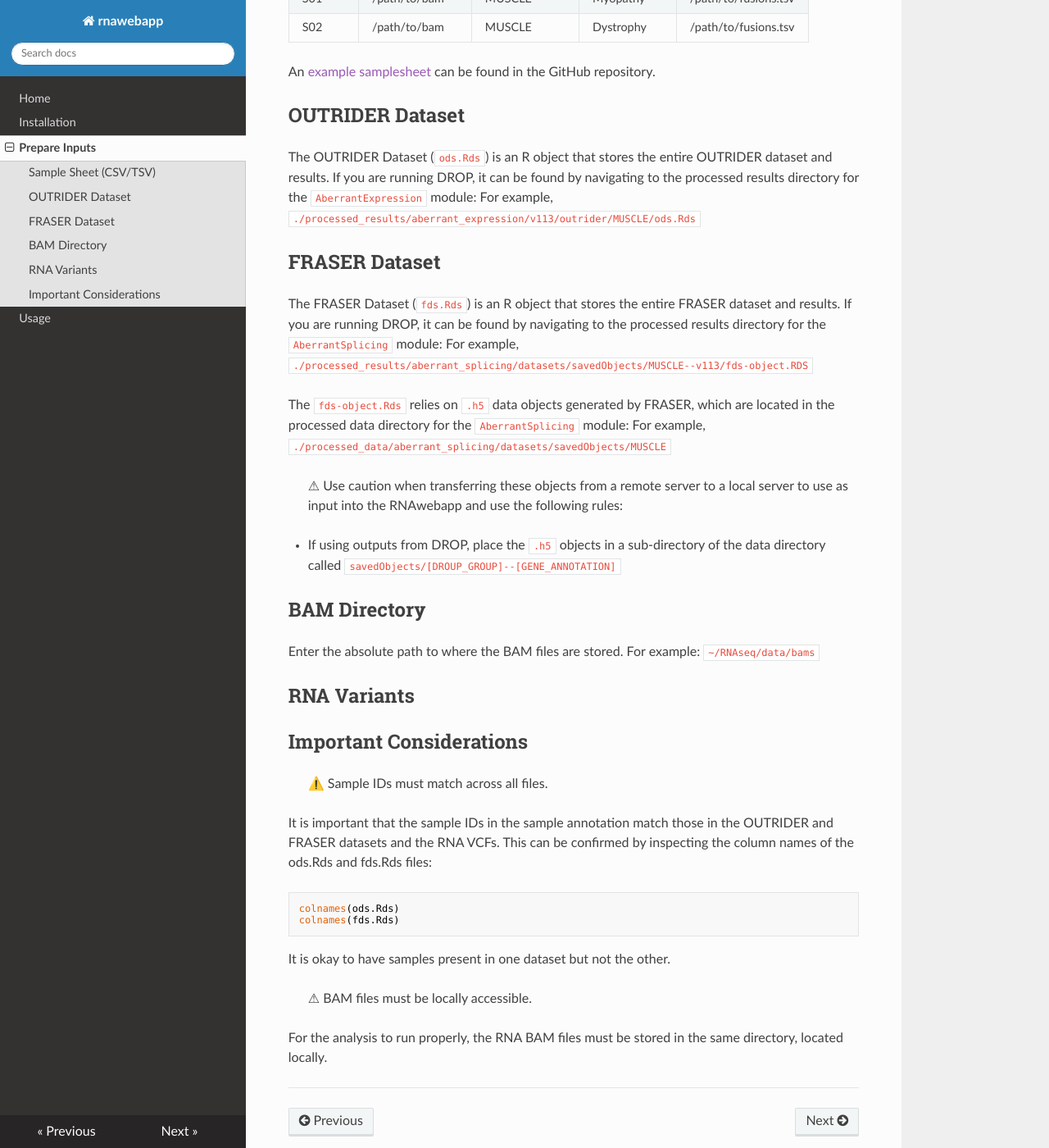
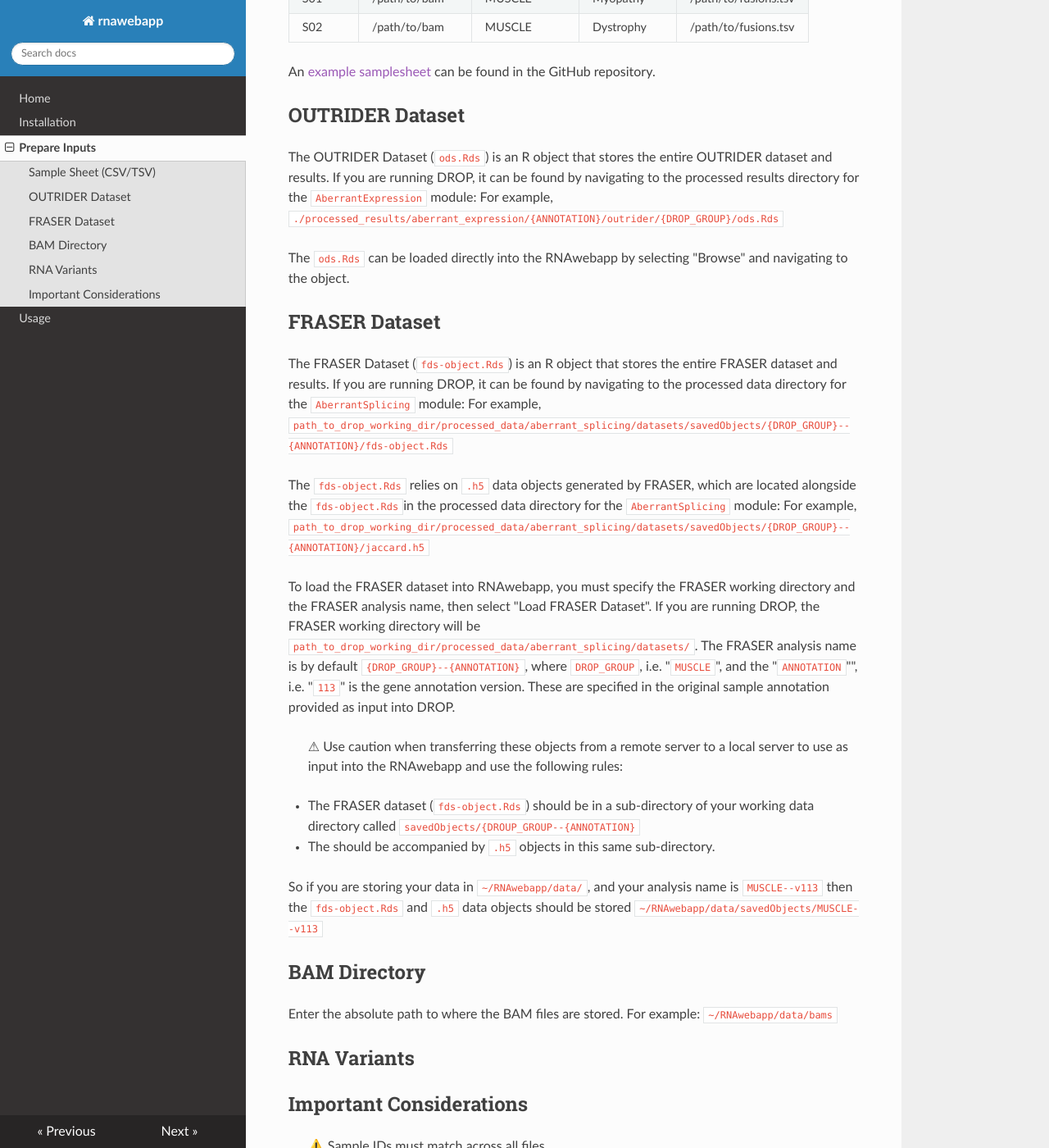
Before and after one commit to ChiaraF32/rnawebapp, an MkDocs documentation site: the page built from docs/prepare_inputs.md, in a window 1280 px wide and 1400 px high, scrolled down 342 px. Shown: the whole window at 82% size. Built offline with MkDocs 1.6.1, drawn with Linux system fonts in a browser that asks for light colours; nearby versions of some CDN libraries; some of the changed text lies outside the part shown.

Commit message:
Update documentation for FRASER dataset upload

````diff
--- a/docs/prepare_inputs.md
+++ b/docs/prepare_inputs.md
@@ -15,24 +15,35 @@ An [example samplesheet]() can be found in the GitHub repository.
 
 The OUTRIDER Dataset (`ods.Rds`) is an R object that stores the entire OUTRIDER dataset and results.
 If you are running DROP, it can be found by navigating to the processed results directory for the `AberrantExpression` module:
-For example, `./processed_results/aberrant_expression/v113/outrider/MUSCLE/ods.Rds`
+For example, `./processed_results/aberrant_expression/{ANNOTATION}/outrider/{DROP_GROUP}/ods.Rds`
+
+The `ods.Rds` can be loaded directly into the RNAwebapp by selecting "Browse" and navigating to the object.
 
 ## FRASER Dataset
 
-The FRASER Dataset (`fds.Rds`) is an R object that stores the entire FRASER dataset and results.
-If you are running DROP, it can be found by navigating to the processed results directory for the `AberrantSplicing` module:
-For example, `./processed_results/aberrant_splicing/datasets/savedObjects/MUSCLE--v113/fds-object.RDS`
+The FRASER Dataset (`fds-object.Rds`) is an R object that stores the entire FRASER dataset and results.
+If you are running DROP, it can be found by navigating to the processed data directory for the `AberrantSplicing` module:
+For example, `path_to_drop_working_dir/processed_data/aberrant_splicing/datasets/savedObjects/{DROP_GROUP}--{ANNOTATION}/fds-object.Rds`
 
-The `fds-object.Rds` relies on `.h5` data objects generated by FRASER, which are located in the processed data directory for the `AberrantSplicing` module:
-For example, `./processed_data/aberrant_splicing/datasets/savedObjects/MUSCLE`
+The `fds-object.Rds` relies on `.h5` data objects generated by FRASER, which are located alongside the `fds-object.Rds`in the processed data directory for the `AberrantSplicing` module:
+For example, `path_to_drop_working_dir/processed_data/aberrant_splicing/datasets/savedObjects/{DROP_GROUP}--{ANNOTATION}/jaccard.h5`
+
+To load the FRASER dataset into RNAwebapp, you must specify the FRASER working directory and the FRASER analysis name, then select "Load FRASER Dataset".
+If you are running DROP, the FRASER working directory will be `path_to_drop_working_dir/processed_data/aberrant_splicing/datasets/`.
+The FRASER analysis name is by default `{DROP_GROUP}--{ANNOTATION}`, where `DROP_GROUP`, i.e. "`MUSCLE`", and the "`ANNOTATION`"", i.e. "`113`" is the gene annotation version.
+These are specified in the original sample annotation provided as input into DROP.
 
 > ⚠ Use caution when transferring these objects from a remote server to a local server to use as input into the RNAwebapp and use the following rules:
 
-- If using outputs from DROP, place the `.h5` objects in a sub-directory of the data directory called `savedObjects/[DROUP_GROUP]--[GENE_ANNOTATION]`
+- The FRASER dataset (`fds-object.Rds`) should be in a sub-directory of your working data directory called `savedObjects/{DROUP_GROUP--{ANNOTATION}`
+- The should be accompanied by `.h5` objects in this same sub-directory.
+
+So if you are storing your data in `~/RNAwebapp/data/`, and your analysis name is `MUSCLE--v113` then the `fds-object.Rds` and `.h5` data objects should be stored `~/RNAwebapp/data/savedObjects/MUSCLE--v113`
+
 ## BAM Directory
 
 Enter the absolute path to where the BAM files are stored.
-For example: `~/RNAseq/data/bams`
+For example: `~/RNAwebapp/data/bams`
 
 ## RNA Variants
 
@@ -41,15 +52,11 @@ For example: `~/RNAseq/data/bams`
 > ⚠️ Sample IDs must match across all files.
 
 It is important that the sample IDs in the sample annotation match those in the OUTRIDER and FRASER datasets and the RNA VCFs.
-This can be confirmed by inspecting the column names of the ods.Rds and fds.Rds files:
+This can be confirmed by inspecting the column names of the ods.Rds and fds-object.Rds files:
 ```
-colnames(ods.Rds)
-colnames(fds.Rds)
+colnames(ods)
+colnames(fds)
 ```
 It is okay to have samples present in one dataset but not the other.
 
-> ⚠ BAM files must be locally accessible.
-
-For the analysis to run properly, the RNA BAM files must be stored in the same directory, located locally.
-
 ---
````
Also changed, not shown: docs/usage.md (+4 -1 lines), 3 other files.
